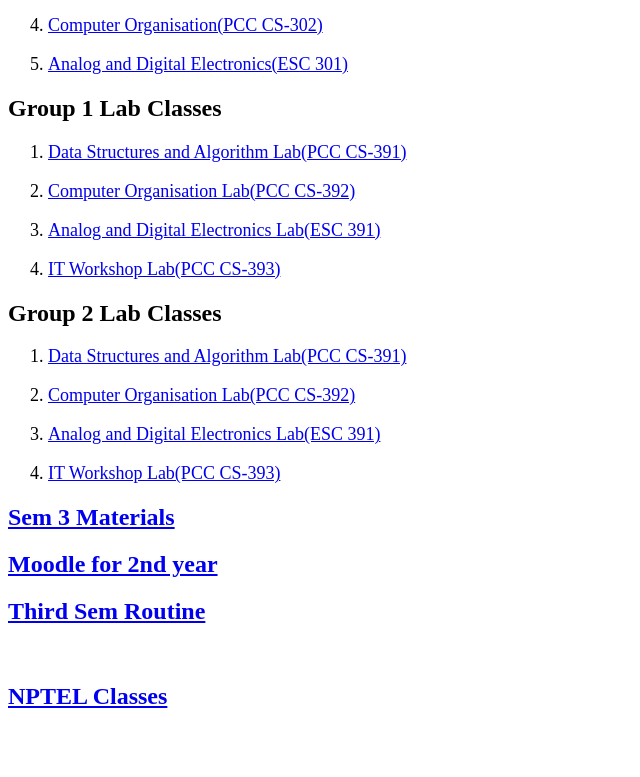
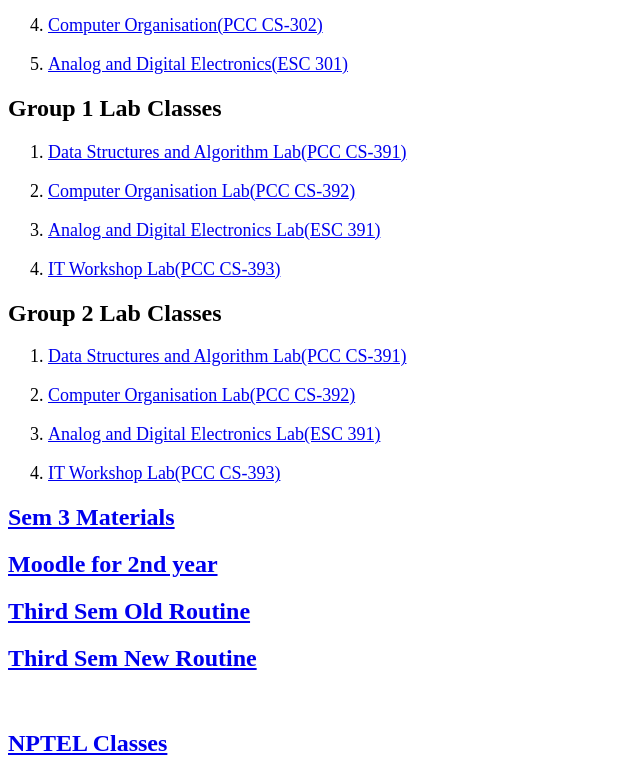
Before and after one commit to Sohampat1512/classlinks, a plain HTML site: page index.html in a window 1280 px wide. Shown: the part 355-1132 px from the top of the page, without its empty margins (0-640 px from the left). Before the commit the page ends 1085 px from the top, so only its background shows below. Drawn offline with Linux system fonts and the light colour scheme.

Commit message:
Update index.html

```diff
--- a/index.html
+++ b/index.html
@@ -90,7 +90,8 @@
     </ol>
     <h2><a href="https://ticollege-my.sharepoint.com/:f:/g/personal/soham_120121_ticollege_org/Eok9CpeRzZ1Pkc-QW9xZh3ABKlnfoaGsdnpX1RGdvU4mXg?e=lPQSmg">Sem 3 Materials</a></h2>
     <h2><a href="http://etcm.ticollege.org/cms/">Moodle for 2nd year</a></h2>
-    <h2><a href="https://prnt.sc/1zim4c0">Third Sem Routine</a></h2>
+    <h2><a href="https://prnt.sc/1qmixmb">Third Sem Old Routine</a></h2>
+    <h2><a href="https://prnt.sc/1zim4c0">Third Sem New Routine</a></h2>
     <br>
     <h2><a href="NPTEL Classes.html">NPTEL Classes</a></h2>
     </body>
```
